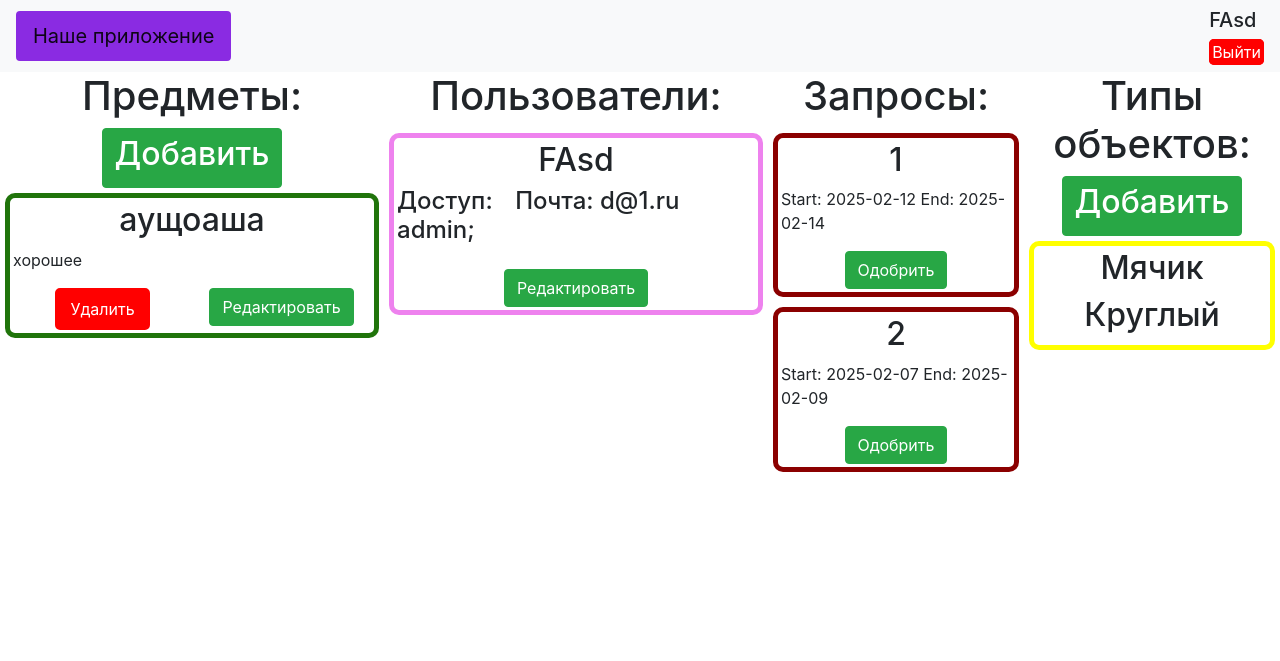
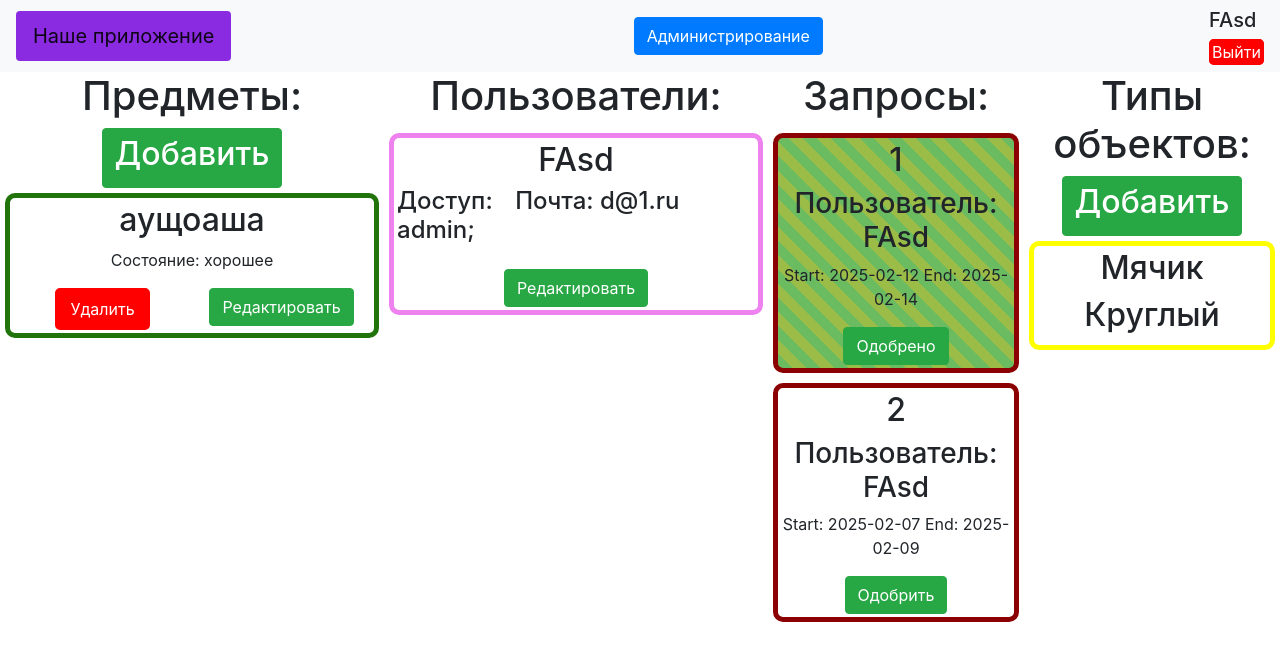
Before and after one commit to Dimmisc/Manage_sport_inventory, a Flask app: page /admin_panel in a window 1280 px wide. Shown: the top 661 px of the page. Run offline with Flask 3, Linux system fonts and the light colour scheme; a user stored in the database is signed in; data comes from the database, SQL or seed files in the repository; both versions use the stored data as it was after the commit; some libraries are stand-ins or nearby versions.

Commit message:
some new changes

```diff
--- a/main.py
+++ b/main.py
@@ -192,6 +192,7 @@ def edit_user(id_user):
     db_sess = db_session.create_session()
     user = db_sess.query(Users).filter_by(id=id_user).first()
     if form.validate_on_submit():
+
         print("TWO")
     return render_template("edit_user.html", form=form, user=user, title="Изменение пользователя")
 
@@ -202,8 +203,12 @@ def confirm_request(id_request):
     form = RequestForm()
     db_sess = db_session.create_session()
     request = db_sess.query(Request).filter_by(id=id_request).first()
+    form.description.data = request.description
     if form.validate_on_submit():
-        print(True)
+        print(form.confirmed.data)
+        db_sess.query(Request).filter_by(id=id_request).update({'description': form.description.data, 'approved': form.confirmed.data}, synchronize_session='fetch')
+        db_sess.commit()
+        return redirect("/admin_panel")
     return render_template("confirm_request.html", form=form, request=request, title="Одобрение запроса")
 
 
--- a/static/styles/Styles.css
+++ b/static/styles/Styles.css
@@ -123,3 +123,15 @@ h1 {
 .padr {
     padding-right: 100px;
 }
+.marg {
+    margin-bottom: 10px;
+}
+.polosaty {
+    background: repeating-linear-gradient(
+  45deg,
+  #6bbc60,
+  #6bbc60 10px,
+  #9bbc46 10px,
+  #9bbc46 20px
+);
+}
--- a/templates/admin_panel.html
+++ b/templates/admin_panel.html
@@ -9,7 +9,7 @@
             <div class="paing">
                 <div class="borderG paingsm">
                     <h2 class="cental">{{ item.name }}</h2>
-                    <p>{{ item.status }}</p>
+                    <p class="cental">Состояние: {{ item.status }}</p>
                     <div class="cental" >
                         <div class="descp">
                             <div class="iteml">
@@ -60,11 +60,24 @@
             <h1 class="cental">Запросы:</h1>
             {% for request in requests %}
             <div class="paing">
+                {% if request.approved == True %}
+                <div class="borderR paingsm polosaty">
+                {% else %}
                 <div class="borderR paingsm">
+                {% endif %}
                     <h2 class="cental">{{ request.id }}</h2>
-                    <h2 class="cental">{{ request.user_id }}</h2>
-                    <p>Start: {{request.date_start}} End: {{request.date_end}}</p>
-                    <div class="cental"><a class="btn btn-success" href="/confirm_request/{{ request.id }}">Одобрить</a></div>
+                    <h3 class="cental">Пользователь: {{ request.user.name }}</h3>
+                    <p class="cental">Start: {{request.date_start}} End: {{request.date_end}}</p>
+                    {% if request.approved == True %}
+                    <div class="cental">
+                        <a class="btn btn-success" href="/confirm_request/{{ request.id }}">Одобрено</a>
+                    </div>
+                    {% else %}
+                    <div class="cental">
+                        <a class="btn btn-success" href="/confirm_request/{{ request.id }}">Одобрить</a>
+                    </div>
+                    {% endif %}
+
                 </div>
             </div>
             {% endfor %}
--- a/templates/base.html
+++ b/templates/base.html
@@ -14,6 +14,9 @@
 <header>
     <nav class="navbar navbar-light bg-light">
         <a class="btn navbar-brand borderSome backcolorV" href="/" >Наше приложение</a>
+        {% if current_user.user_access == 'admin' %}
+        <div class="cental"><a href="/admin_panel" class="btn btn-primary">Администрирование</a></div>
+        {% endif %}
         {% if current_user.is_authenticated %}
         <div>
             <h5>{{ current_user.name }}</h5>
--- a/templates/edit_item.html
+++ b/templates/edit_item.html
@@ -26,10 +26,7 @@
                 </div>
                 <div>
                     <div>
-                        <p>Описание</p>
-                    </div>
-                    <div>
-                        {{ item.idtype.description }}
+                        Описание: {{ item.idtype.description }}
                     </div>
                 </div>
                 <div>
```
Also changed, not shown: templates/confirm_request.html (+20 -14 lines), db/blogs.db.
